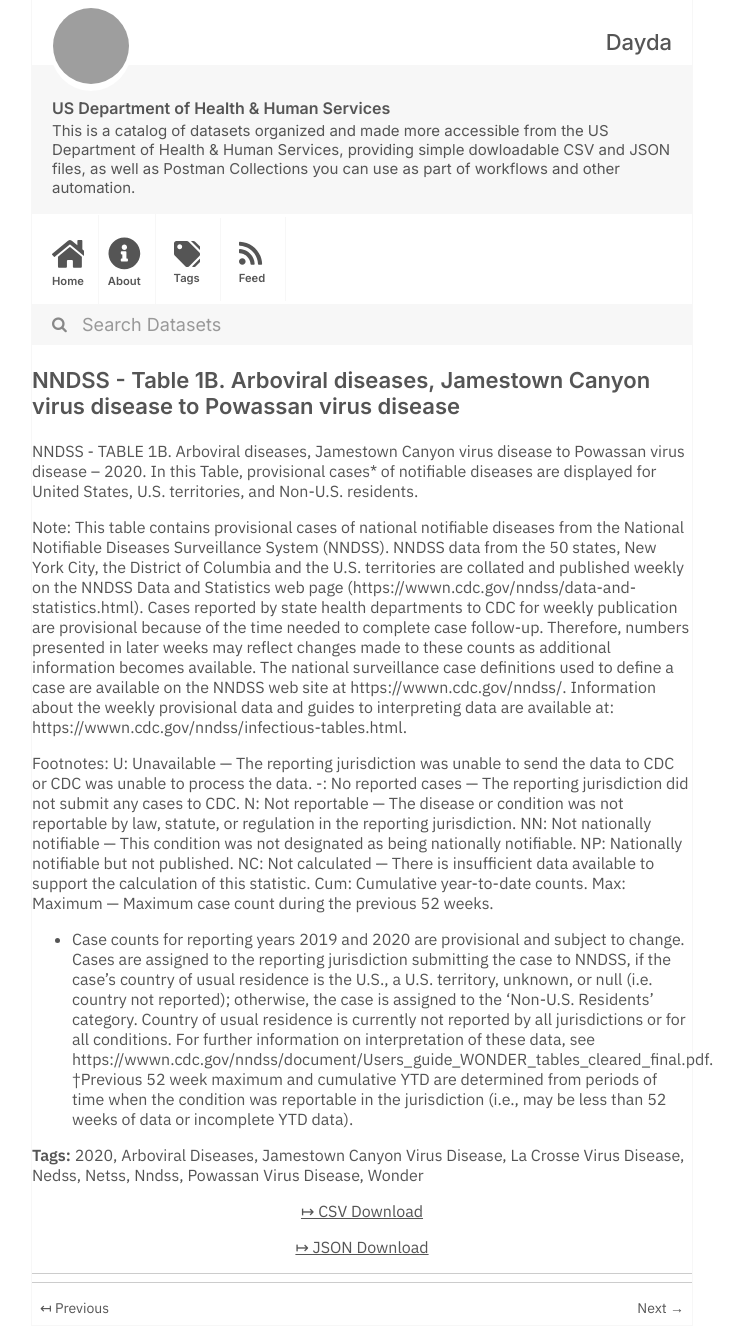
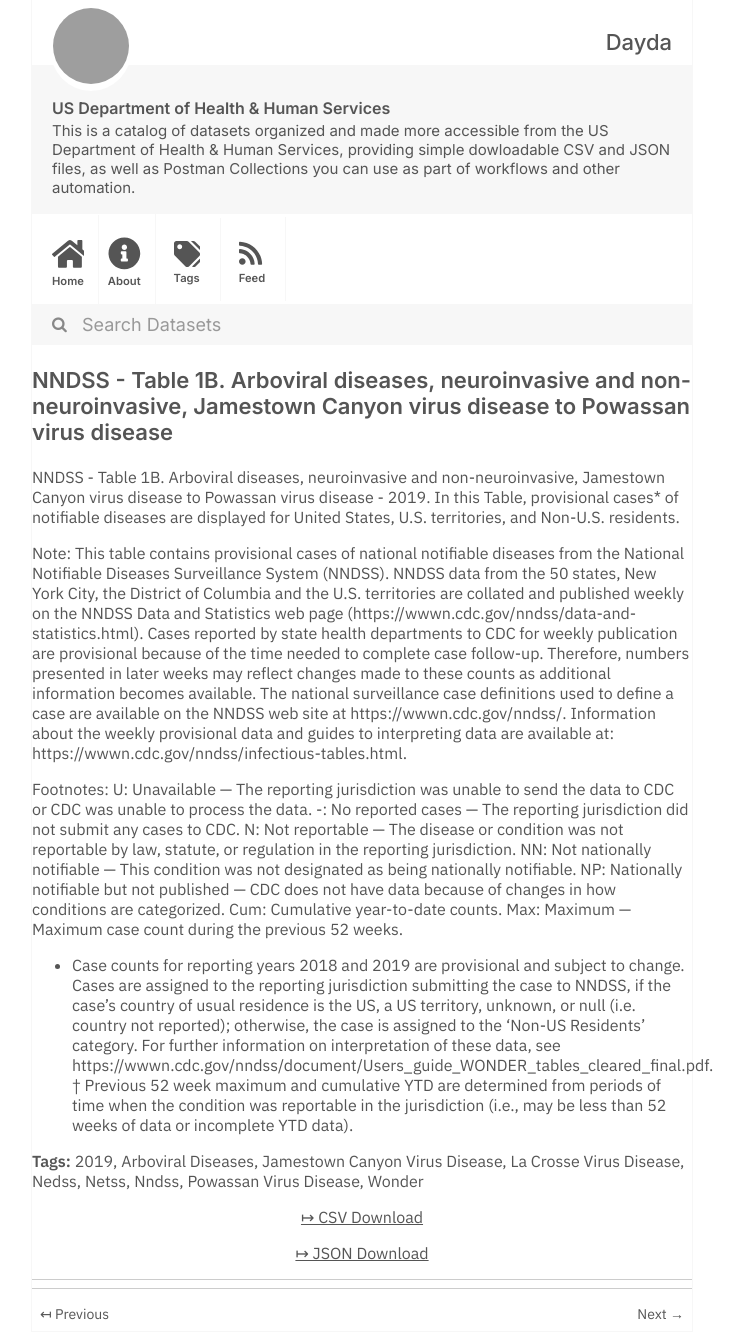
Before and after one commit to dayda-entities/us-department-of-health-and-human-services, a Jekyll site: the page built from _posts/2020-11-10-nndss-table-1b-arboviral-disea.md, in a window 1280 px wide. Shown: the whole page, without its empty margins (278-1021 px from the left). Built offline with Jekyll 4.4.1, drawn with Linux system fonts in a browser that asks for light colours; grey boxes are pictures that could not be loaded.

Commit message:
Publish Data

```diff
--- a/_posts/2020-11-10-nndss-table-1b-arboviral-disea.md
+++ b/_posts/2020-11-10-nndss-table-1b-arboviral-disea.md
@@ -1,13 +1,13 @@
 ---
 title: >-
-  NNDSS - Table 1B. Arboviral diseases, Jamestown Canyon virus disease to
-  Powassan virus disease
-created: '2020-11-10T16:16:35.388862'
-modified: '2021-04-17T02:36:26.745757'
+  NNDSS - Table 1B. Arboviral diseases, neuroinvasive and non-neuroinvasive,
+  Jamestown Canyon virus disease to Powassan virus disease
+created: '2020-11-10T16:17:45.875635'
+modified: '2021-04-17T02:51:52.107552'
 state: active
 type: dataset
 tags:
-  - '2020'
+  - '2019'
   - Arboviral Diseases
   - Jamestown Canyon Virus Disease
   - La Crosse Virus Disease
@@ -17,12 +17,12 @@ tags:
   - Powassan Virus Disease
   - Wonder
 groups: []
-csv_url: 'https://data.cdc.gov/api/views/pjtk-n43k/rows.csv?accessType=DOWNLOAD'
-json_url: 'https://data.cdc.gov/api/views/pjtk-n43k/rows.json?accessType=DOWNLOAD'
+csv_url: 'https://data.cdc.gov/api/views/9gny-cbhc/rows.csv?accessType=DOWNLOAD'
+json_url: 'https://data.cdc.gov/api/views/9gny-cbhc/rows.json?accessType=DOWNLOAD'
 layout: post
 
 ---
-NNDSS - TABLE 1B. Arboviral diseases, Jamestown Canyon virus disease to Powassan virus disease  – 2020.  In this Table, provisional cases* of notifiable diseases are displayed for United States, U.S. territories, and Non-U.S. residents.
+NNDSS - Table 1B. Arboviral diseases, neuroinvasive and non-neuroinvasive, Jamestown Canyon virus disease to Powassan virus disease - 2019. In this Table, provisional cases* of notifiable diseases are displayed for United States, U.S. territories, and Non-U.S. residents.
 
 Note:
 This table contains provisional cases of national notifiable diseases from the National Notifiable Diseases Surveillance System (NNDSS). NNDSS data from the 50 states, New York City, the District of Columbia and the U.S. territories are collated and published weekly on the NNDSS Data and Statistics web page (https://wwwn.cdc.gov/nndss/data-and-statistics.html). Cases reported by state health departments to CDC for weekly publication are provisional because of the time needed to complete case follow-up. Therefore, numbers presented in later weeks may reflect changes made to these counts as additional information becomes available. The national surveillance case definitions used to define a case are available on the NNDSS web site at https://wwwn.cdc.gov/nndss/. Information about the weekly provisional data and guides to interpreting data are available at: https://wwwn.cdc.gov/nndss/infectious-tables.html.
@@ -32,9 +32,8 @@ U: Unavailable — The reporting jurisdiction was unable to send the data to CDC
 -: No reported cases — The reporting jurisdiction did not submit any cases to CDC.
 N: Not reportable — The disease or condition was not reportable by law, statute, or regulation in the reporting jurisdiction.
 NN: Not nationally notifiable — This condition was not designated as being nationally notifiable.
-NP: Nationally notifiable but not published.
-NC: Not calculated — There is insufficient data available to support the calculation of this statistic.
+NP: Nationally notifiable but not published — CDC does not have data because of changes in how conditions are categorized.
 Cum: Cumulative year-to-date counts.
 Max: Maximum — Maximum case count during the previous 52 weeks.
-* Case counts for reporting years 2019 and 2020 are provisional and subject to change. Cases are assigned to the reporting jurisdiction submitting the case to NNDSS, if the case's country of usual residence is the U.S., a U.S. territory, unknown, or null (i.e. country not reported); otherwise, the case is assigned to the 'Non-U.S. Residents' category. Country of usual residence is currently not reported by all jurisdictions or for all conditions. For further information on interpretation of these data, see https://wwwn.cdc.gov/nndss/document/Users_guide_WONDER_tables_cleared_final.pdf.
-†Previous 52 week maximum and cumulative YTD are determined from periods of time when the condition was reportable in the jurisdiction (i.e., may be less than 52 weeks of data or incomplete YTD data).
+* Case counts for reporting years 2018 and 2019 are provisional and subject to change. Cases are assigned to the reporting jurisdiction submitting the case to NNDSS, if the case's country of usual residence is the US, a US territory, unknown, or null (i.e. country not reported); otherwise, the case is assigned to the 'Non-US Residents' category. For further information on interpretation of these data, see https://wwwn.cdc.gov/nndss/document/Users_guide_WONDER_tables_cleared_final.pdf.
+† Previous 52 week maximum and cumulative YTD are determined from periods of time when the condition was reportable in the jurisdiction (i.e., may be less than 52 weeks of data or incomplete YTD data).
```
